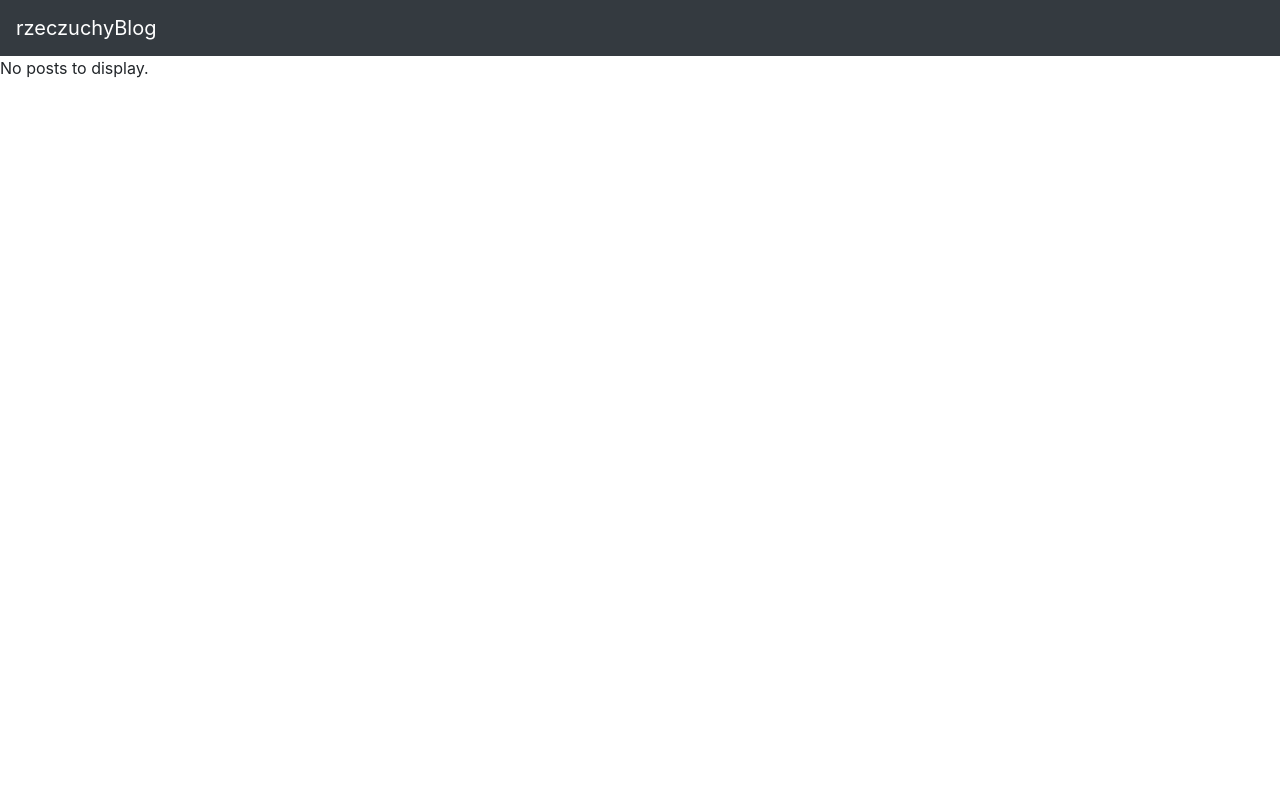
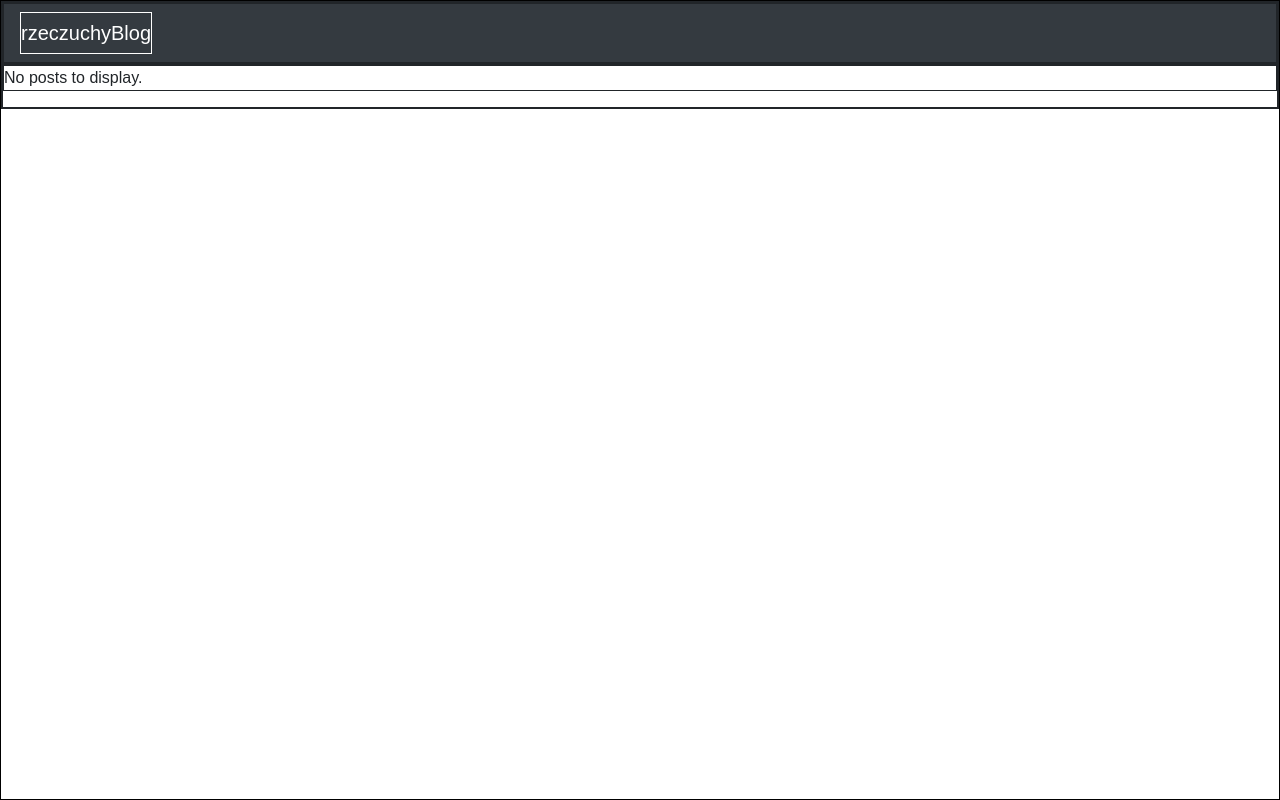
Before and after one commit to rzeczuchy/rzeczuchyBlog, a Django app: page / in a window 1280 px wide. Run offline with Django 3.2, Linux system fonts and the light colour scheme; data that the repository does not hold is empty; some libraries are stand-ins or nearby versions.

Commit message:
adding custom styles and scss

```diff
--- a/rzeczuchyBlog/rzeczuchyBlog/settings.py
+++ b/rzeczuchyBlog/rzeczuchyBlog/settings.py
@@ -119,3 +119,8 @@ USE_TZ = True
 # https://docs.djangoproject.com/en/3.1/howto/static-files/
 
 STATIC_URL = '/static/'
+
+STATICFILES_DIRS = [
+    BASE_DIR / 'static',
+    '/var/www/static/',
+]
--- /dev/null
+++ b/rzeczuchyBlog/static/blog/style.css
@@ -0,0 +1,12 @@
+* {
+  box-sizing: border-box;
+  margin: 0;
+  padding: 0;
+  border: 1px solid; }
+
+body,
+html {
+  font-family: "Arial", sans-serif;
+  min-height: 100%; }
+
+/*# sourceMappingURL=style.css.map */
--- /dev/null
+++ b/rzeczuchyBlog/static/blog/style.scss
@@ -0,0 +1,14 @@
+$font-stack: "Arial", sans-serif;
+
+* {
+  box-sizing: border-box;
+  margin: 0;
+  padding: 0;
+  border: 1px solid;
+}
+
+body,
+html {
+  font-family: $font-stack;
+  min-height: 100%;
+}
--- a/rzeczuchyBlog/templates/blog/index.html
+++ b/rzeczuchyBlog/templates/blog/index.html
@@ -9,6 +9,12 @@
       integrity="sha384-ggOyR0iXCbMQv3Xipma34MD+dH/1fQ784/j6cY/iJTQUOhcWr7x9JvoRxT2MZw1T"
       crossorigin="anonymous"
     />
+    {% load static %}
+    <link
+      rel="stylesheet"
+      type="text/css"
+      href="{% static 'blog/style.css' %}"
+    />
     <title>rzeczuchyBlog</title>
   </head>
   <body>
@@ -18,24 +24,22 @@
       </nav>
     </header>
     <main>
-      {% block content %}
-        {% if post_list %}
-            {% for post in post_list %}
+      {% block content %} {% if post_list %} {% for post in post_list %}
       <div class="card mb3">
         <div class="card-body">
           <h5 class="card-title">{{ post.title }}</h5>
-                        <h6 class="card-subtitle mb-2 text-muted">{{ post.published_time }}</h6>
+          <h6 class="card-subtitle mb-2 text-muted">
+            {{ post.published_time }}
+          </h6>
           <p class="card-text">{{ post.main_content }}</p>
           <p class="card-text">
             <small class="text-muted">{{ post.author }}</small>
           </p>
         </div>
       </div>
-            {% endfor %}
-            {% else %}
+      {% endfor %} {% else %}
       <p>No posts to display.</p>
-        {% endif %}
-      {% endblock %}
+      {% endif %} {% endblock %}
     </main>
   </body>
 </html>
```
Also changed, not shown: 1 other file. Lines whose indentation alone changed are shown as unchanged.
